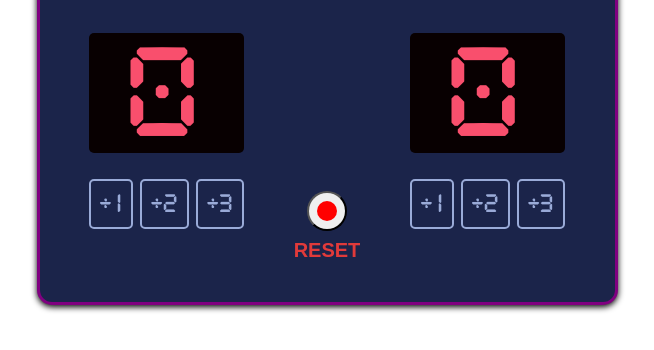
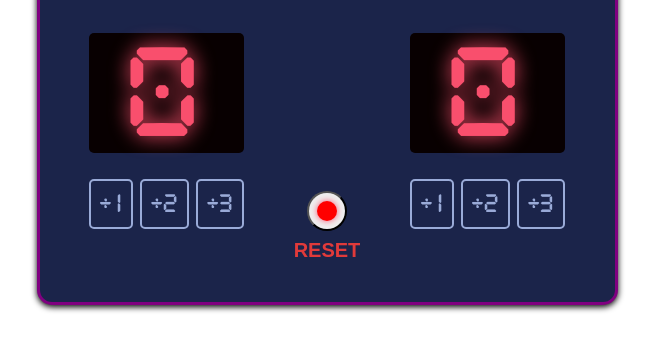
Before and after one commit to sulaimanadamu/scoreBoad, a plain HTML site: page index.html in a window 1280 px wide. Shown: the part 194-544 px from the top of the page, without its empty margins (313-967 px from the left). Drawn offline with nearby package versions, Linux system fonts and the light colour scheme.

Commit message:
add glow to the scores on the board

```diff
--- a/index.css
+++ b/index.css
@@ -98,4 +98,9 @@ body {
     width: 20px;
     border-radius: 50%;
     background-color: red;
+    box-shadow: 0px 0px 6px #F94F6D;
 }
+
+#home, #guest{
+    text-shadow: 0px 0px 20px #F94F6D;
+}
```
